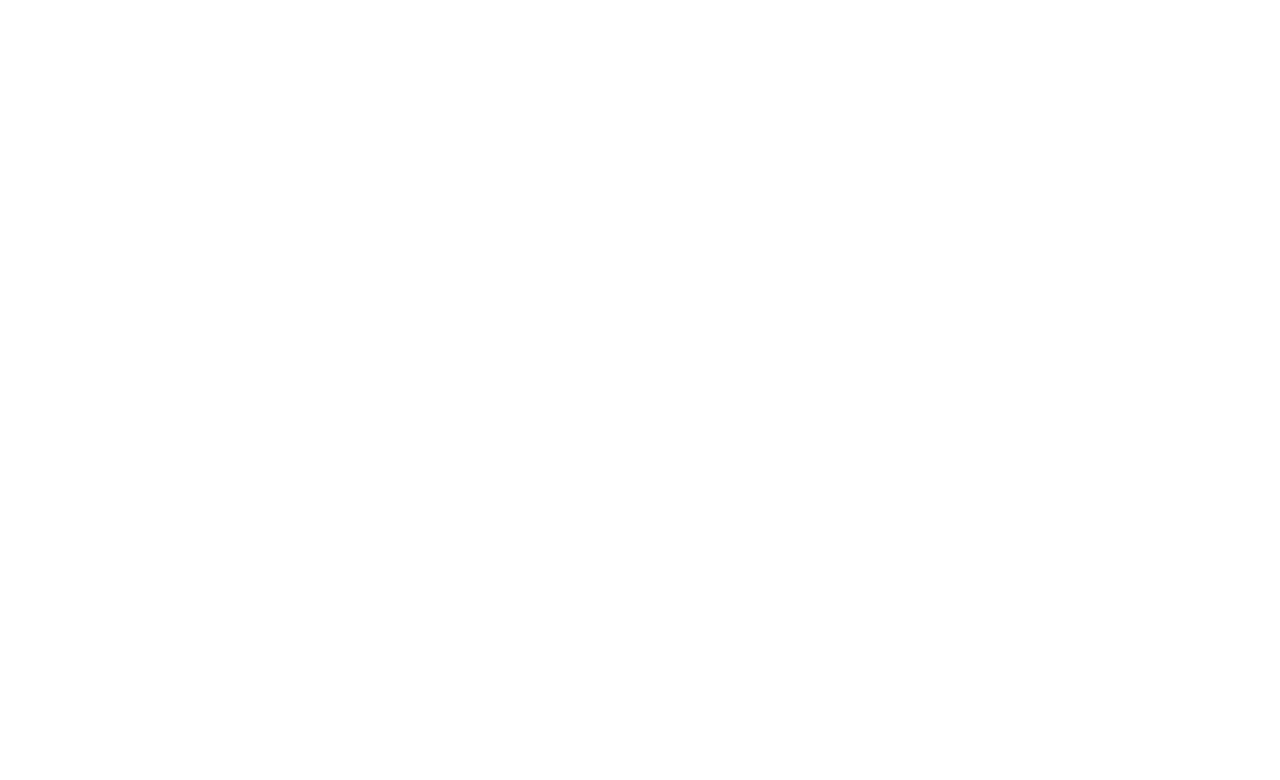
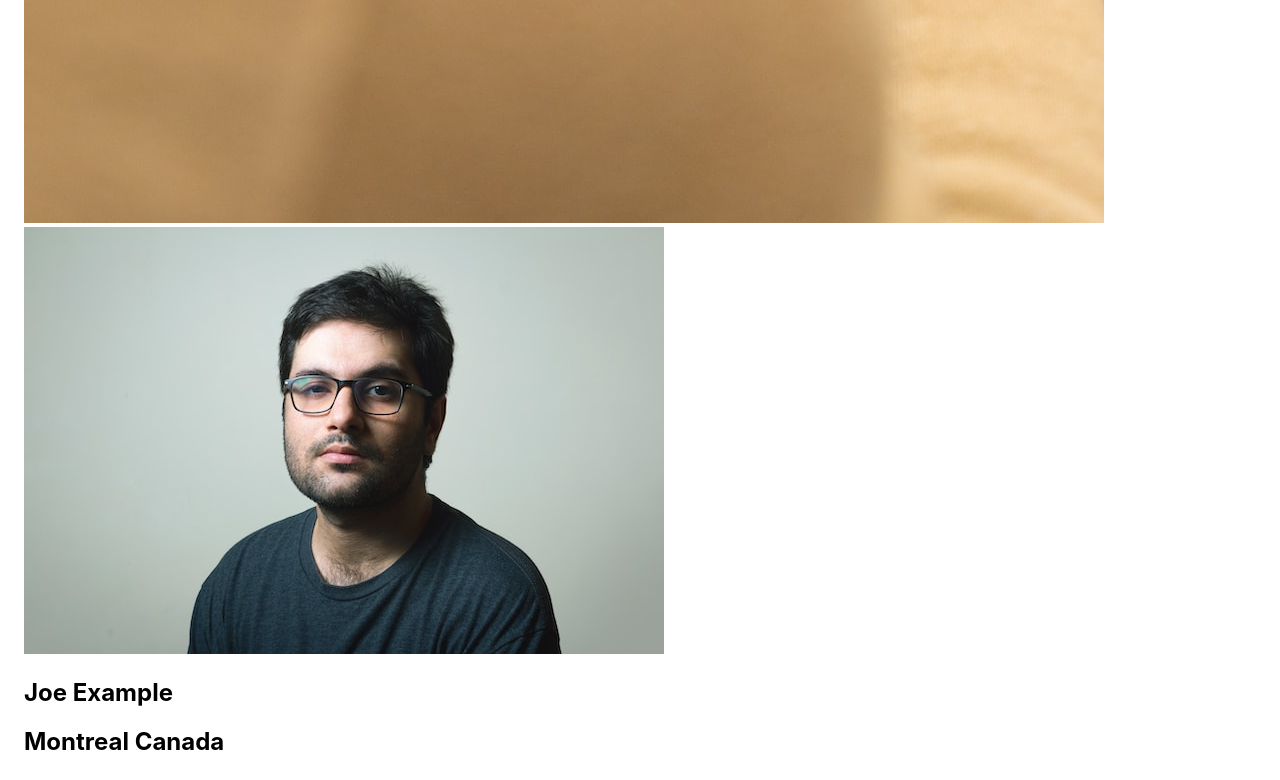
Before and after one commit to v-lane/PhotoLabs, a React (Create React App) app in the folder frontend/: page / in a window 1280 px wide. Shown: the part 1722-2502 px from the top of the page. Before the commit the page ends 800 px from the top, so only its background shows below. Built offline with nearby package versions, Linux system fonts and the light colour scheme; the HTML template or start-up script is replaced by a standard one.

Commit message:
Add PhotoListItem component

```diff
--- a/frontend/src/App.jsx
+++ b/frontend/src/App.jsx
@@ -3,11 +3,23 @@ import React from 'react';
 import PhotoListItem from './components/PhotoListItem';
 import './App.scss';
 
+const sampleDataForPhotoListItem = {
+  id: "1",
+  location: {
+    city: "Montreal",
+    country: "Canada",
+  },
+  imageSource: `${process.env.PUBLIC_URL}/Image-1-Regular.jpeg`,
+  username: "Joe Example",
+  profile: `${process.env.PUBLIC_URL}/profile-1.jpg`,
+};
+
 // Note: Rendering a single component to build components in isolation
 const App = () => {
+
   return (
     <div className="App">
-      <PhotoListItem/>
+      <PhotoListItem sampleData={sampleDataForPhotoListItem} />
     </div>
   );
 };
--- a/frontend/src/components/PhotoListItem.jsx
+++ b/frontend/src/components/PhotoListItem.jsx
@@ -3,19 +3,19 @@ import React from "react";
 import "../styles/PhotoListItem.scss";
 
 
-const sampleDataForPhotoListItem = {
-  id: "1",
-  location: {
-    city: "Montreal",
-    country: "Canada",
-  },
-  imageSource: `${process.env.PUBLIC_URL}/Image-1-Regular.jpeg`,
-  username: "Joe Example",
-  profile: `${process.env.PUBLIC_URL}/profile-1.jpg`,
-};
 
-const PhotoListItem = () => {
-  /* Insert React */
+
+const PhotoListItem = (props) => {
+  const { sampleData } = props
+
+  return (
+    <article>
+    <img src={sampleData.imageSource}/>
+    <img src={sampleData.profile}/>
+    <h2>{sampleData.username}</h2>
+    <h2>{sampleData.location.city} {props.sampleData.location.country}</h2>
+    </article>
+  )
 };
 
 export default PhotoListItem;
```
Also changed, not shown: 1 other file (tests, documents, lock files or other folders).
